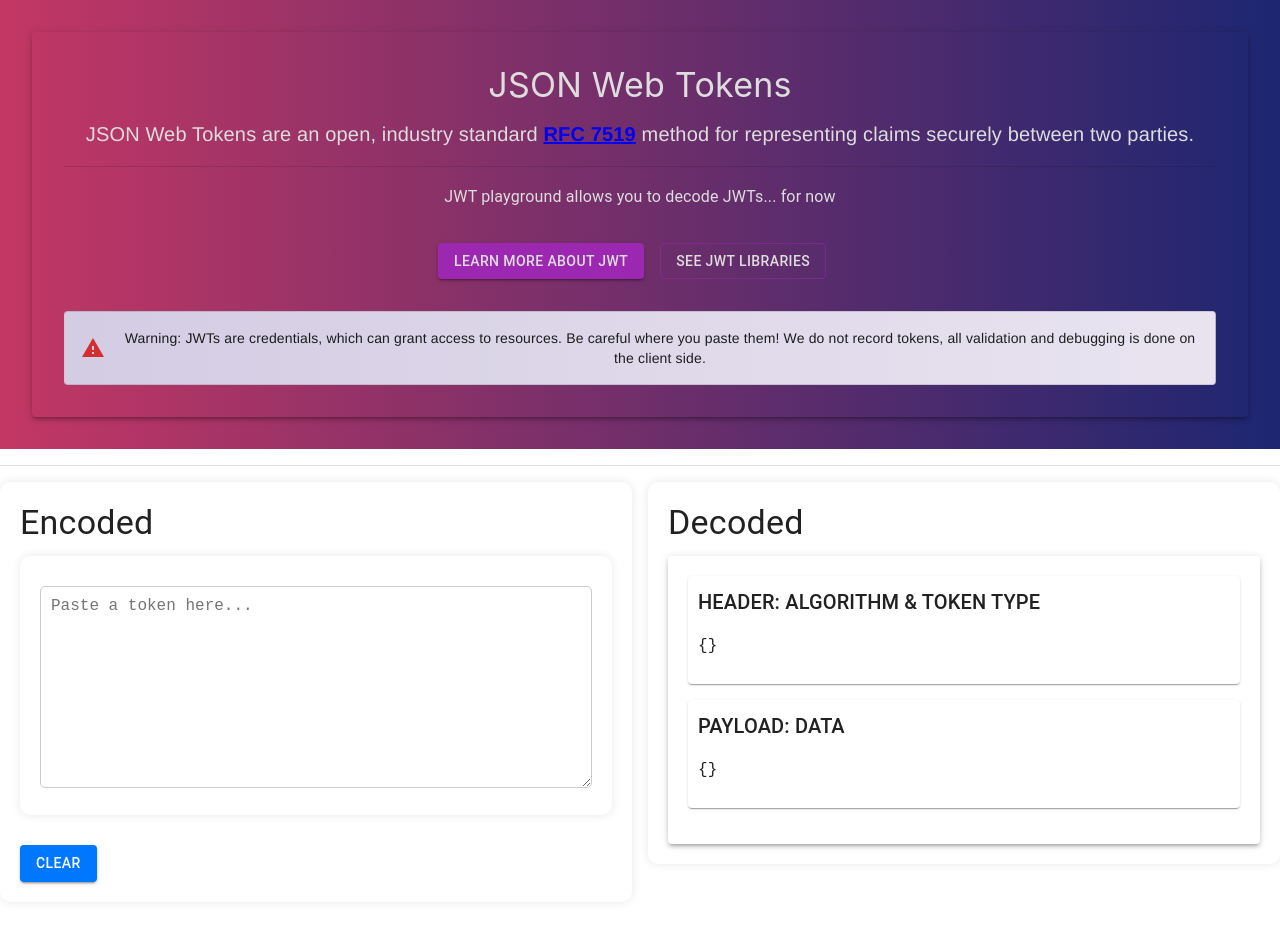
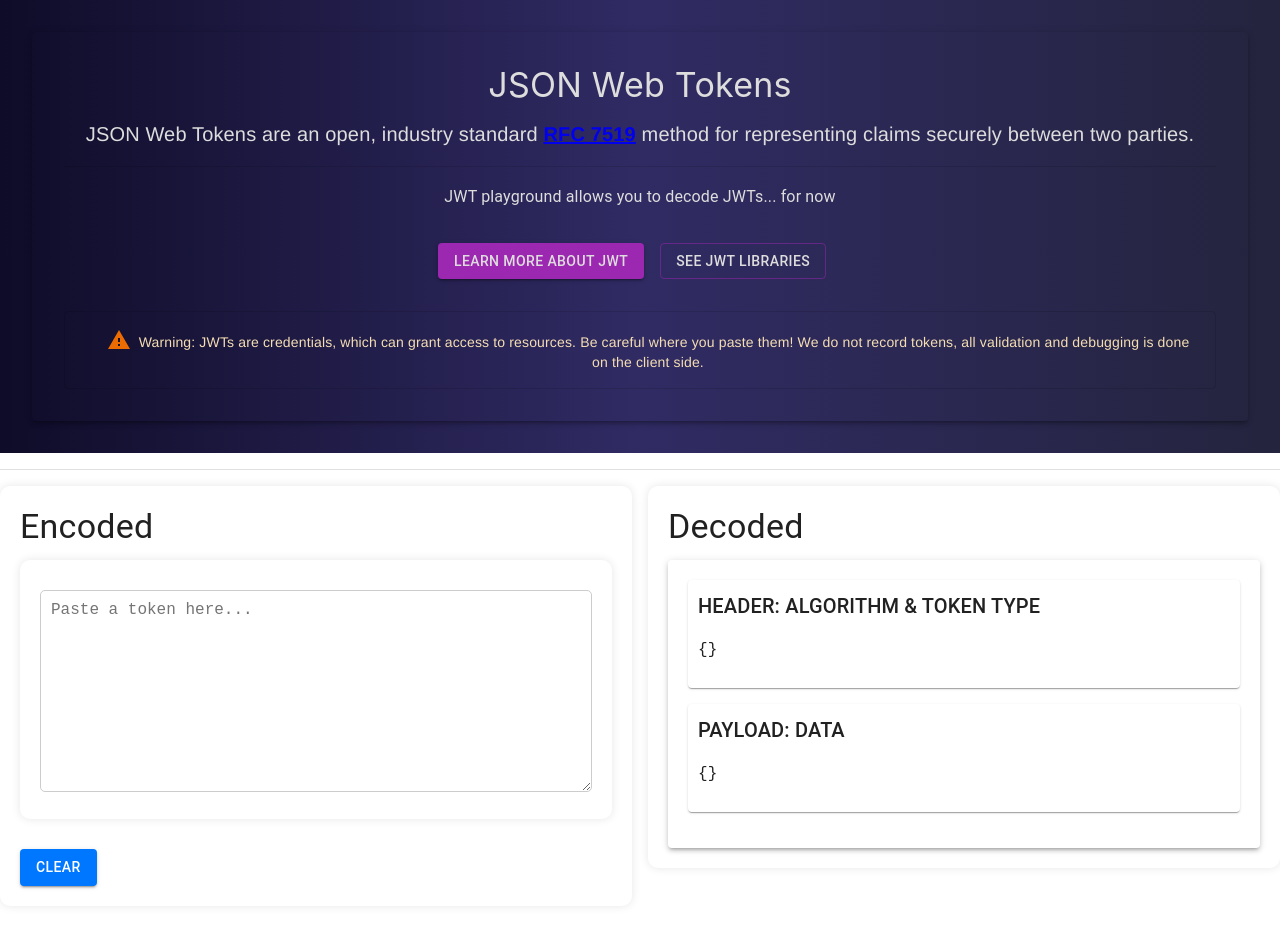
Before and after one commit to chamathns/jwt-playground, a React (Create React App) app: page / in a window 1280 px wide. Built offline with nearby package versions, Linux system fonts and the light colour scheme.

Commit message:
add styling

```diff
--- a/src/App.jsx
+++ b/src/App.jsx
@@ -62,7 +62,7 @@ function App() {
 
   return (
     <>
-    <div style={{ background: 'linear-gradient(to right, #C33764, #1D2671)', width: '100vw' }}>
+    <div style={{ background: 'linear-gradient(to right, #0f0c29, #302b63, #24243e)', width: '100vw' }}>
             <CssBaseline />
             <Navbar />
     </div>
--- a/src/Navbar.jsx
+++ b/src/Navbar.jsx
@@ -26,9 +26,9 @@ export default function Navbar() {
                     </Button>
                 </Box>
                 <Box sx={{ mt: 4, background: 'transparent', alignItems: 'center' }}>
-                    <Paper elevation={0} variant="outlined" sx={{ p: 2, background: 'linear-gradient(to right, #D3CCE3, #E9E4F0)', display: 'flex', alignItems: 'center', width: '100%' }}>
-                        <Warning color="error" />
-                        <Typography variant="body2" sx={{ ml: 2, textAlign: 'center', fontFamily: 'Helvetica Neue' }}>
+                    <Paper elevation={0} variant="outlined" sx={{ p: 2, background: 'transparent', alignItems: 'center', width: '100%' }}>
+                        <Typography variant="body2" sx={{ ml: 2, textAlign: 'center', fontFamily: 'Helvetica Neue', color: 'wheat' }}>
+                            <Warning color="warning" sx={{mr: 1, verticalAlign: 'bottom'}} />
                             Warning: JWTs are credentials, which can grant access to resources. Be careful where you
                             paste them! We do not record tokens, all validation and debugging is done on the client
                             side.
```
